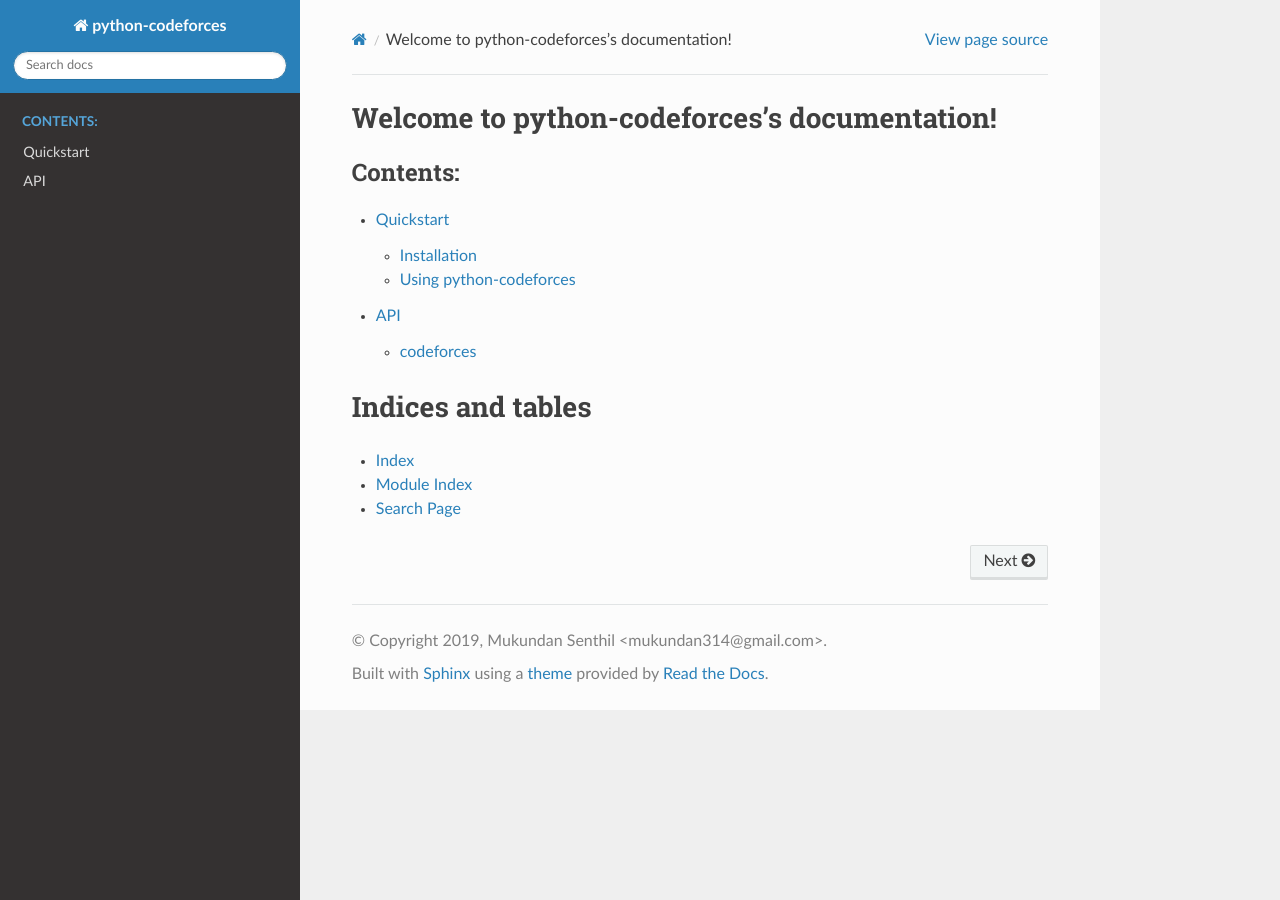
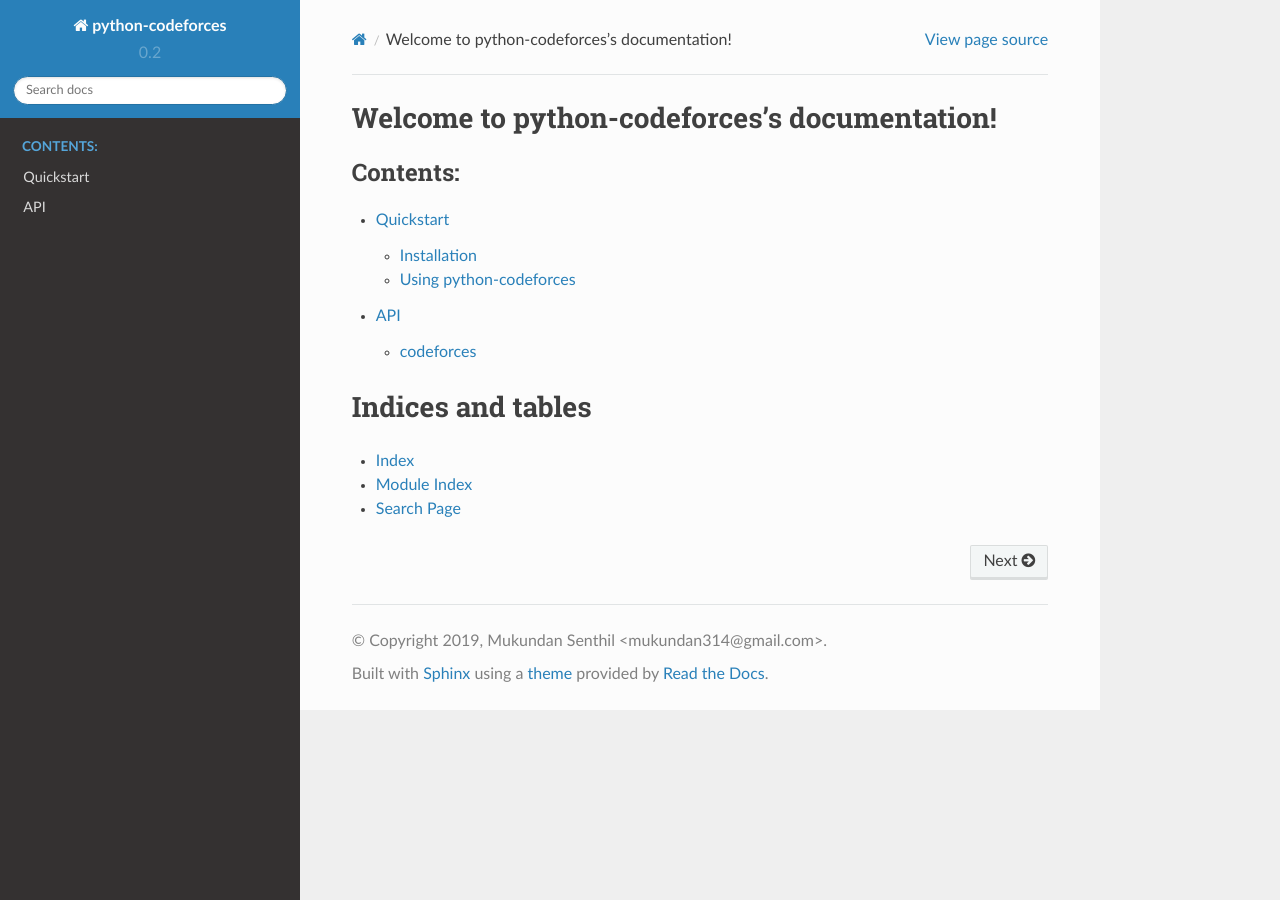
Before and after one commit to Mukundan314/python-codeforces, a Sphinx documentation site: the page built from docs/index.rst, in a window 1280 px wide. Built offline with Sphinx 7.4.7 and the Read the Docs theme 2.0.0, drawn with Linux system fonts in a browser that asks for light colours.

Commit message:
chore: bump version

```diff
--- a/docs/conf.py
+++ b/docs/conf.py
@@ -24,9 +24,9 @@
 author = 'Mukundan Senthil <mukundan314@gmail.com>'
 
 # The short X.Y version
-version = ''
+version = '0.2'
 # The full version, including alpha/beta/rc tags
-release = '0.1.0'
+release = '0.2.0'
 
 
 # -- General configuration ---------------------------------------------------
--- a/setup.py
+++ b/setup.py
@@ -6,7 +6,7 @@
 
 setup(
     name='python-codeforces',
-    version='0.1.0',
+    version='0.2.0',
     author='Mukundan',
     author_email='mukundan314@gmail.com',
     description='Codeforces API wrapper for python',
```
